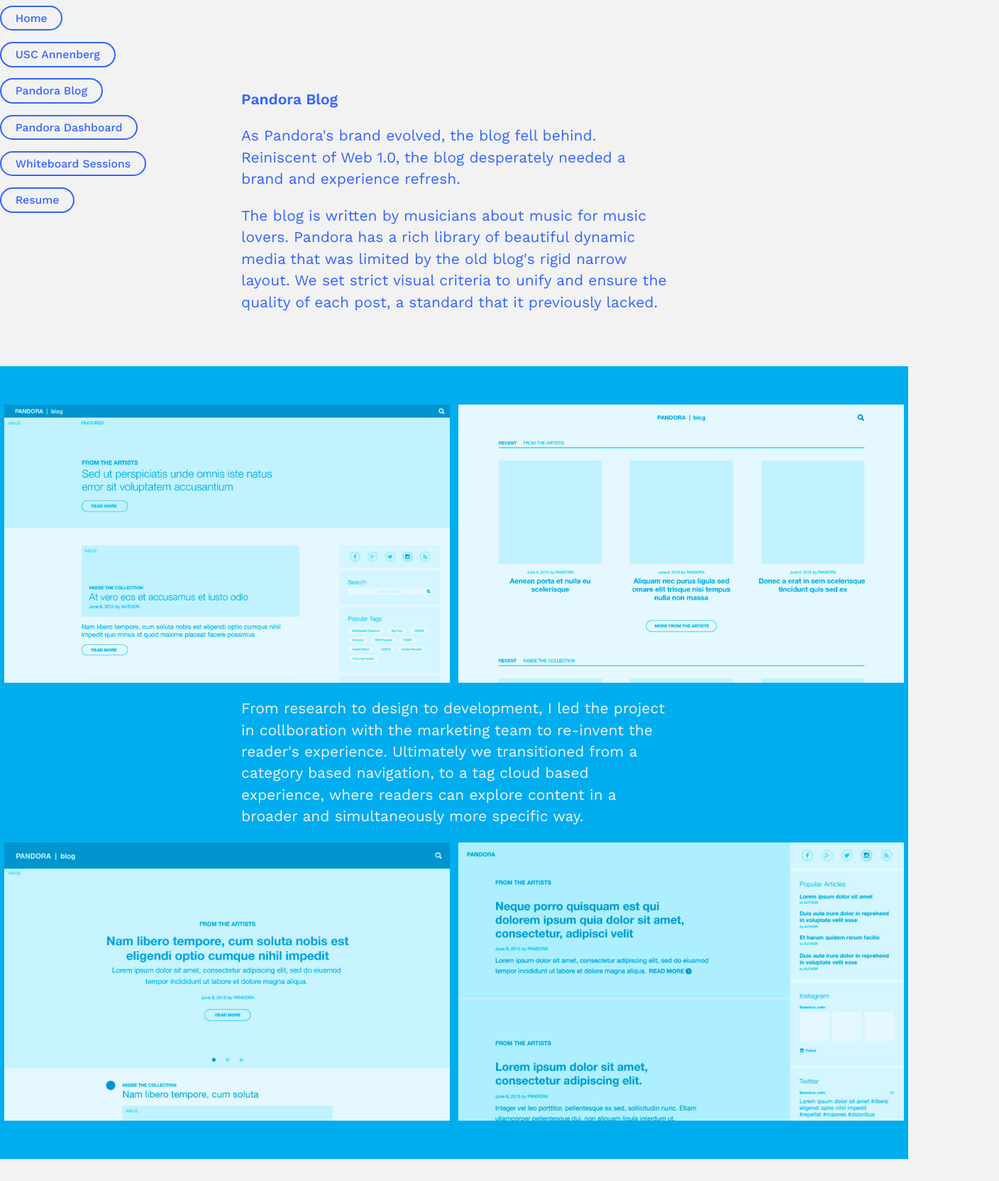
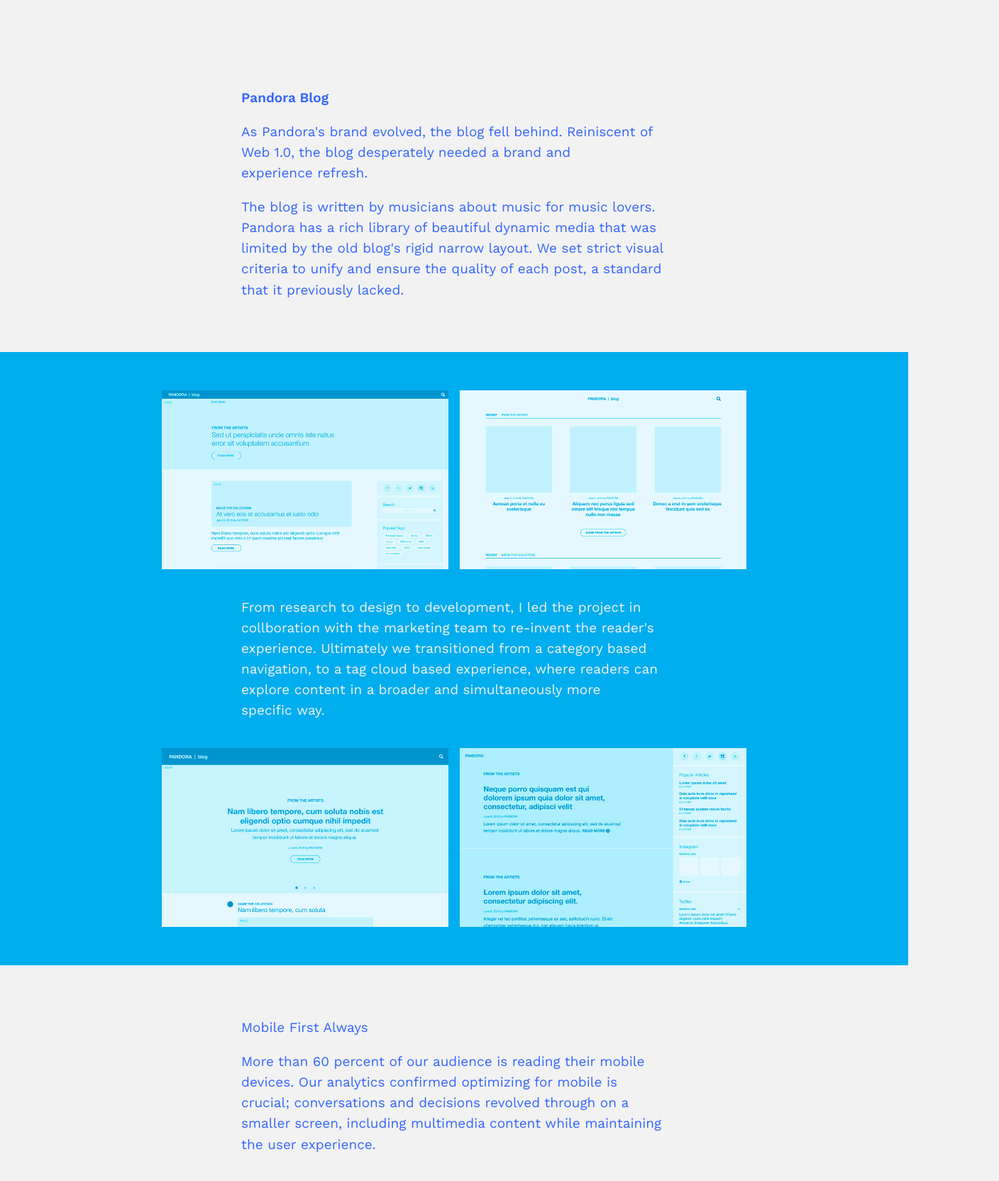
Before and after one commit to ohjoycelau/ohjoycelau.github.io, a React (Create React App) app: page /Pandora-Blog in a window 1280 px wide. Shown: the top 1664 px of the page at 71% size, 1408 px wide, since content can reach past the window. Built offline with nearby package versions, Linux system fonts and the light colour scheme.

Commit message:
finalizing layouts

```diff
--- a/src/content/Blog.js
+++ b/src/content/Blog.js
@@ -7,16 +7,16 @@
 		<div>
 			<div className="section--center">
 				<p><b>Pandora Blog</b></p>
-				<p>As Pandora's brand evolved, the blog fell behind. Reiniscent of Web 1.0, the blog desperately needed a brand and experience refresh.</p>
-				<p>The blog is written by musicians about music for music lovers. Pandora has a rich library of beautiful dynamic media that was limited by the old blog's rigid narrow layout. We set strict visual criteria to unify and ensure the quality of each post, a standard that it previously lacked.</p>
+				<p>As Pandora's brand evolved, the blog fell behind. Reiniscent of Web 1.0, the blog desperately needed a brand and experience&nbsp;refresh.</p>
+				<p>The blog is written by musicians about music for music lovers. Pandora has a rich library of beautiful dynamic media that was limited by the old blog's rigid narrow layout. We set strict visual criteria to unify and ensure the quality of each post, a standard that it previously&nbsp;lacked.</p>
 			</div>
 			<div className="section--full" id="blog--r">
 				<div className="flex" id="blog--r-1">
 					<img src={require("./images/blog/Blog-R2-A-blue.jpg")} />
 					<img src={require("./images/blog/Blog-R2-B-blue.jpg")} />
 				</div>
-				<div className="section--center">
-					<p>From research to design to development, I led the project in collboration with the marketing team to re-invent the reader's experience. Ultimately we transitioned from a category based navigation, to a tag cloud based experience, where readers can explore content in a broader and simultaneously more specific way.</p>
+				<div className="section--center" id="blog--r-text">
+					<p>From research to design to development, I led the project in collboration with the marketing team to re-invent the reader's experience. Ultimately we transitioned from a category based navigation, to a tag cloud based experience, where readers can explore content in a broader and simultaneously more specific&nbsp;way.</p>
 				</div>
 				<div className="flex" id="blog--r-2">
 					<img src={require("./images/blog/Blog-R2-C-blue.jpg")} />
@@ -26,7 +26,7 @@
 			<div className="section--full">
 				<div className="section--center">
 					<p>Mobile First Always</p>
-					<p>More than 60 percent of our audience is reading their mobile devices. Our analytics confirmed optimizing for mobile is crucial; conversations and decisions revolved through on a smaller screen, including multimedia content while maintaining the user experience.</p>
+					<p>More than 60 percent of our audience is reading their mobile devices. Our analytics confirmed optimizing for mobile is crucial; conversations and decisions revolved through on a smaller screen, including multimedia content while maintaining the user&nbsp;experience.</p>
 				</div>
 				<div className="flex" id="blog--mbl">
 					<img src={require("./images/blog/mbl-blog-home.png")} />
@@ -37,7 +37,7 @@
 					<img src={require("./images/blog/mbl-blog-social.png")} />
 				</div>
 				<div className="section--center">
-					<p>After the redesign, the average session grew by 2 percent and drop-off rates decreased by 4 percent compared to the previous year.</p>
+					<p>After the redesign, the average session grew by 2 percent and drop-off rates decreased by 4 percent compared to the previous&nbsp;year.</p>
 				</div>
 			</div>
 			<div className="section--full" id="blog--screens">
@@ -48,7 +48,7 @@
 			<div className="section--full" id="blog--outro">
 				<div className="section--center">
 					<p>Lessons Learned</p>
-					<p>As also the lead developer, I was the point person with Wordpress VIP during their rigorous code review to ensure security and performance. The Pandora Blog is built from the ground up beginning with Wordpress's barebones starter theme. I've used Wordpress in the past, but not like this; now we're pretty good pals.</p>
+					<p>As also the lead developer, I was the point person with Wordpress VIP during their rigorous code review to ensure security and performance. The Pandora Blog is built from the ground up beginning with Wordpress's barebones starter theme. I've used Wordpress in the past, but not like this; now we're pretty good&nbsp;pals.</p>
 					<p><a className="button inverted" href="http://blog.pandora.com" target="blank">See The Real Thing</a></p>
 				</div>
 			</div>
--- a/src/content/Eng.js
+++ b/src/content/Eng.js
@@ -9,8 +9,8 @@
 				<p>The Product Engineering Dashboard processes and reports the health and state of each server and the virtual machines within. The system spits all the data out in a rudimentary system of tables, colors, and (unlabled) numbers. This highly technical data heavy dashboard was a huge intellectual challenge.</p>
 				<p>We needed a dashboard that was informative during outages, pushes, and just running in the background on the TV on the engineering floor. It needed to be accessible at a glance but finely detailed in a readily discoverable way.</p>
 			</div>
-			<div className="section--full"></div>
-			<div className="section--full">
+			<div className="section--full" id="eng--og"></div>
+			<div className="section--full" id="eng--screens">
 				<img src={require("./images/dashboard/dash-layer1.png")} />
 				<img src={require("./images/dashboard/dash-layer2.png")} />
 			</div>
@@ -18,7 +18,7 @@
 				<p>I led researching user's pain points and designing solutions for complex data. I discovered, as a smart user and expert in the data, users tended to seek information in a targeted way.</p>
 				<p>Working with an engineer to help with the code on this project freed me to design more nuanced interactions that provided a better experience. We designed an improved search and optimized the logic by nesting information.</p>
 			</div>
-			<div className="section--full">
+			<div className="section--full" id="eng--mbl">
 				<div className="flex">
 					<img src={require("./images/dashboard/mbl-dash-a.png")} />
 					<img src={require("./images/dashboard/mbl-dash-b.png")} />
--- a/src/content/Resume.js
+++ b/src/content/Resume.js
@@ -19,9 +19,8 @@
 				<img className="full" src={require("./images/alpaca.jpg")} />
 			</div>
 			<div className="section--center">
-				<ul>
-					<li><Link to="/Whiteboard-Sessions">Previous Project</Link></li>
-					<li><Link to="/">Go Home</Link></li>
+				<ul className="flex">
+					<li><Link className="button button--next" to="/">Back Home</Link></li>
 				</ul>
 			</div>
 		</div>
--- a/src/stylesheets/css/main.css
+++ b/src/stylesheets/css/main.css
@@ -14,8 +14,8 @@
   margin: 0;
   display: inline;
   font-family: 'Work Sans', 'Helvetica', sans-serif;
-  font-size: 2.1rem;
-  line-height: 1.45em;
+  font-size: 1.9rem;
+  line-height: 1.53em;
   font-weight: 500;
   color: #3464ff;
   -webkit-font-smoothing: antialiased;
@@ -50,6 +50,8 @@
 
 main {
   width: 100%;
+  max-width: 100vw;
+  overflow-x: hidden;
   padding: 5rem 0; }
 
 section {
@@ -67,9 +69,8 @@
     width: 100vw; }
 
 nav {
-  position: fixed;
-  top: 0;
-  left: 0; }
+  background-color: pink;
+  display: none; }
 
 /* Styles */
 .full {
@@ -162,16 +163,22 @@
 #blog--r {
   background-color: #00ADEE;
   color: #f2f2f2; }
+  #blog--r #blog--r-text {
+    padding: 2rem 0; }
 
 #blog--r-1, #blog--r-2 {
+  padding-left: 5%;
+  padding-right: 5%;
+  max-width: 84rem;
   margin-left: auto;
   margin-right: auto; }
   #blog--r-1 img, #blog--r-2 img {
-    width: 49%; }
+    width: 48%; }
 
 #blog--mbl {
   width: 120%;
-  margin-left: -10%; }
+  margin-left: -10%;
+  padding: 2rem 0; }
   #blog--mbl img {
     width: 16.5%; }
 
@@ -181,3 +188,44 @@
 #blog--outro {
   background-color: #1c3790;
   color: #f2f2f2; }
+
+/* Engineering Dashboard */
+#eng--og {
+  background-image: url("../../content/images/dashboard/dash-original.jpg");
+  background-size: cover;
+  height: 15rem; }
+
+#eng--screens {
+  background-color: #fff; }
+
+#eng--mbl {
+  background-color: #fff; }
+  #eng--mbl .flex {
+    padding-left: 10%;
+    padding-right: 10%; }
+    #eng--mbl .flex img {
+      width: 23%; }
+
+#wbs--yt .yt {
+  background-color: #ddd;
+  padding: 0;
+  margin: 0;
+  width: 100%;
+  height: 56.25vw; }
+  #wbs--yt .yt iframe {
+    width: 100%;
+    height: 100%;
+    border: 0; }
+
+@media screen and (min-width: 768px) {
+  #wbs--yt {
+    flex-wrap: nowrap; }
+    #wbs--yt .yt {
+      padding: 0;
+      margin: 0;
+      width: 33.333%;
+      height: 18.75vw; } }
+
+#wbs--ig {
+  background-color: #333;
+  color: #fff; }
--- a/src/stylesheets/sass/main.sass
+++ b/src/stylesheets/sass/main.sass
@@ -33,8 +33,8 @@
 	margin: 0
 	display: inline
 	font-family: 'Work Sans', 'Helvetica', sans-serif
-	font-size: 2.1rem
-	line-height: 1.45em
+	font-size: 1.9rem
+	line-height: 1.53em
 	font-weight: 500
 	color: $color-blue
 	-webkit-font-smoothing: antialiased
@@ -80,6 +80,8 @@
 	// display: flex
 main
 	width: 100%
+	max-width: 100vw
+	overflow-x: hidden
 	padding: 5rem 0
 section
 	width: 100%
@@ -95,9 +97,8 @@
 	&[class="--full"]
 		width: 100vw
 nav
-	position: fixed
-	top: 0
-	left: 0
+	background-color: pink
+	display: none
 
 
 /* Styles */
@@ -187,15 +188,19 @@
 #blog--r
 	background-color: #00ADEE
 	color: $color-grey
+	#blog--r-text
+		padding: 2rem 0
 #blog--r-1, #blog--r-2
-	// @include width90
+	@include width90
+	max-width: 84rem
 	margin-left: auto
 	margin-right: auto
 	img
-		width: 49%
+		width: 48%
 #blog--mbl
 	width: 120%
 	margin-left: -10%
+	padding: 2rem 0
 	img
 		width: 16.5%
 #blog--screens
@@ -203,3 +208,40 @@
 #blog--outro
 	background-color: darken($color-blue-dark, 15%)
 	color: $color-grey
+
+/* Engineering Dashboard */
+#eng--og
+	// background-color: orange
+	background-image: url("../../content/images/dashboard/dash-original.jpg")
+	background-size: cover
+	height: 15rem
+#eng--screens
+	background-color: #fff
+#eng--mbl
+	background-color: #fff
+	.flex
+		@include width80
+		img
+			width: 23%
+
+#wbs--yt
+	.yt
+		background-color: #ddd
+		padding: 0
+		margin: 0
+		width: 100%
+		height: 56.25vw
+		iframe
+			width: 100%
+			height: 100%
+			border: 0
+	@media screen and (min-width: 768px)
+		flex-wrap: nowrap
+		.yt
+			padding: 0
+			margin: 0
+			width: 33.333%
+			height: 18.75vw
+#wbs--ig
+	background-color: #333
+	color: #fff
```
Also changed, not shown: src/content/Whiteboard.js (+21 -15 lines).
